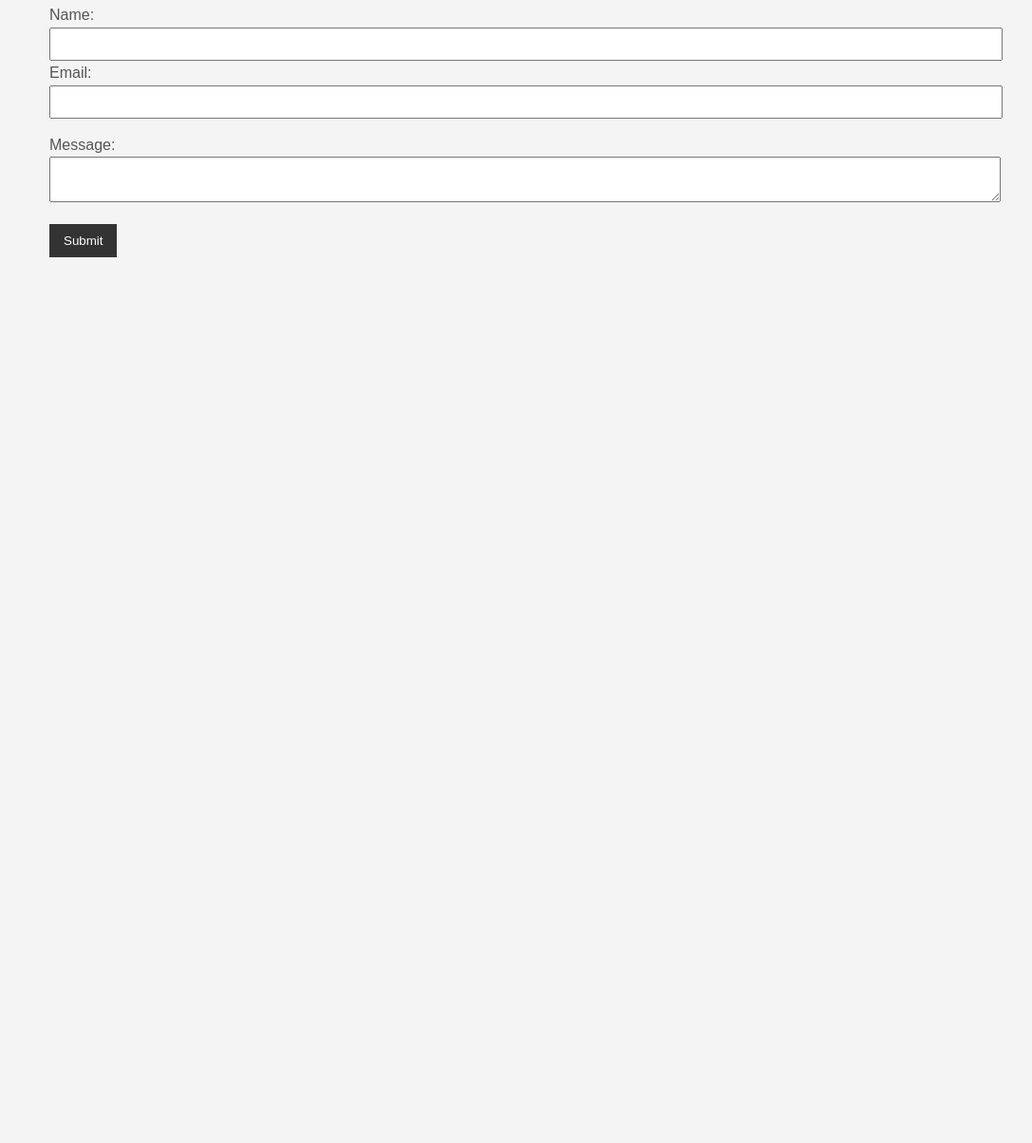
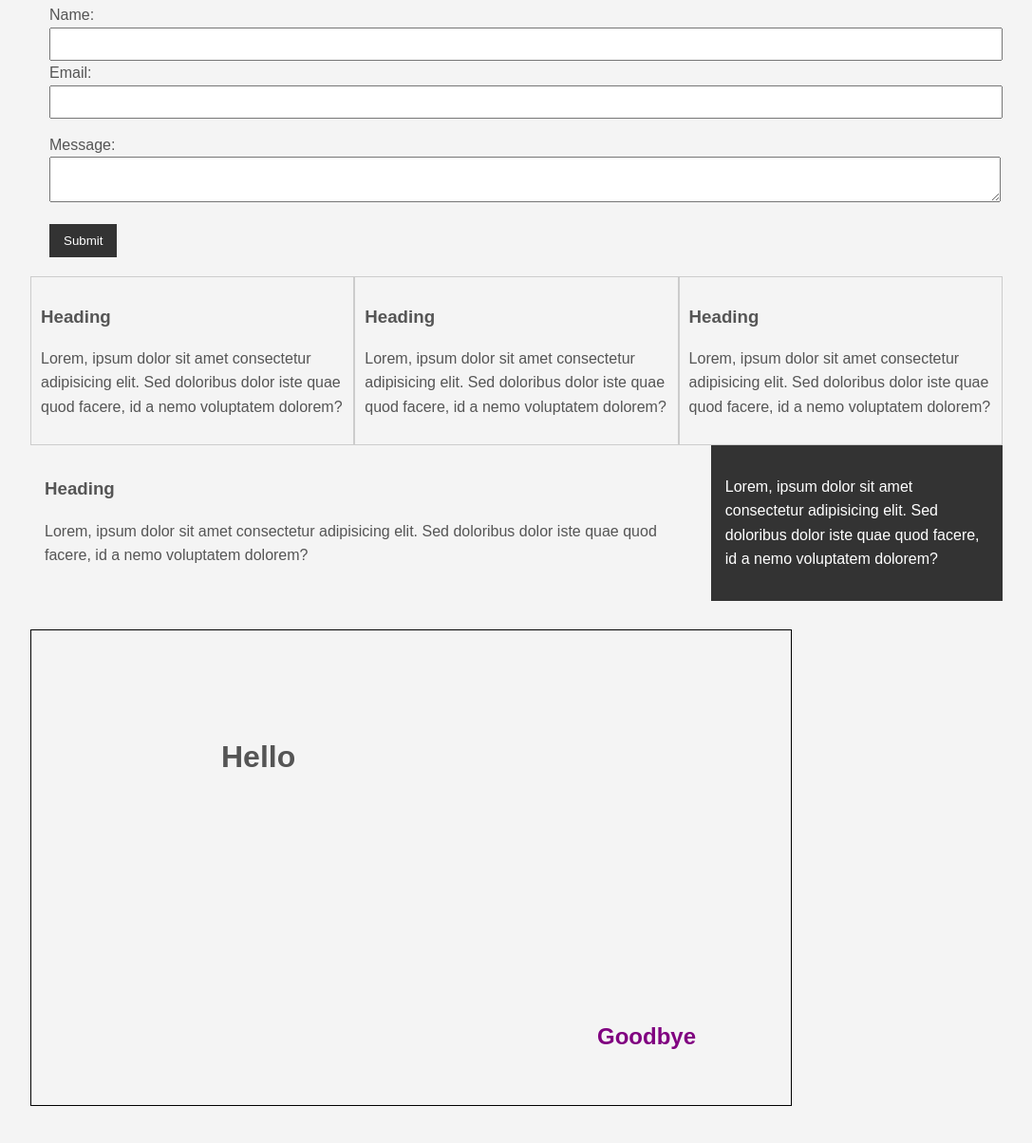
Before and after one commit to jpj90/CSS_Intro_Crash_Course, a plain HTML site: page CSS_cheatsheets/index.html in a window 1280 px wide. Shown: the part 1072-2276 px from the top of the page at 95% size, without its empty margins (96-1183 px from the left). Before the commit the page ends 1863 px from the top, so only its background shows below. Drawn offline with Linux system fonts and the light colour scheme.

Commit message:
more positioning, target id's, box-sizing

```diff
--- a/CSS_cheatsheets/css/style.css
+++ b/CSS_cheatsheets/css/style.css
@@ -24,6 +24,11 @@ body {
     /* using 'em' as a unit versus pixels, makes the site more suited to responsive websites */
     margin: 0;
     /* for now, remember that margin: 0 removes spaces around your element */
+}
+
+.clr {
+    /* this will clear any floats above the element with this class, otherwise your mark-up will go weird */
+    clear:both;
 }
 
 a {
@@ -183,3 +188,74 @@ a:visited {
     /* using a percentage on width means 'an x% of its parent container' */
     width: 100%;
 }
+
+.block {
+    float: left;
+    width: 33.33%;
+    /* the two lines below will push it off a single row */
+    border: 1px solid #ccc;
+    padding: 10px;
+    /* the line below fixes the stuff from above, by taking border and padding into
+       account when distributing the 'width' property */
+    box-sizing: border-box;
+    /* the stuff above is done quite nicely by Flexbox, check out that video also
+       TraversyMedia in the same HTML playlist */
+}
+
+/* this next notation selects an Id (note2self: now Jquery makes so much more sense!) */
+#main-block {
+    float: left;
+    width: 70%;
+    padding: 15px;
+    box-sizing: border-box;
+}
+
+#sidebar {
+    float: right;
+    width: 30%;
+    background-color: #333;
+    color: #fff;
+    padding: 15px;
+    box-sizing: border-box;
+}
+
+/* POSITIONING:
+
+   * static: this is the default positioning, following the order of declaration in the
+     template.
+   * relative: this means relative to its natural position, so that sets stuff like top,
+     left, right, bottom.
+   * absolute: this means you can position wherever you want WITHIN A RELATIVE ELEMENT!
+   * fixed: this means fixed in relation to the viewport (visible area of the webpage).
+   * intial: this will set the element to its default value.
+   * inherit: it will inherit the position of its parent element.
+*/
+
+.positioning-box {
+    width: 800px;
+    height: 500px;
+    border: 1px solid #000;
+    margin-top: 30px;
+    /* the line below will fix the 'position' issue below that flows from using
+       position: absolute; there without a position: relative; here */
+    position: relative;
+}
+
+.positioning-box h1 {
+    position: absolute;
+    top: 100px;
+    /* if you leave it as is, without a 'relative' parent, it will position itself
+       relative to THE ENTIRE HTML DOCUMENT => BAD! */
+    left: 200px;
+}
+
+.positioning-box h2 {
+    position: absolute;
+    bottom: 40px;
+    right: 100px;
+}
+
+.fix-me {
+    position: fixed;
+    top: 400px;
+}
--- a/CSS_cheatsheets/index.html
+++ b/CSS_cheatsheets/index.html
@@ -51,9 +51,47 @@
                 </div>
                 <input class="button" type="submit">
             </form>
-            <div style="margin-top: 500px">
-                <!-- just to push the form above up a little bit -->
+            <div class="block">
+                <h3>Heading</h3>
+                <p>Lorem, ipsum dolor sit amet consectetur adipisicing elit. Sed doloribus dolor iste quae quod facere, id a nemo voluptatem dolorem?</p>
+            </div>
+            <div class="block">
+                <h3>Heading</h3>
+                <p>Lorem, ipsum dolor sit amet consectetur adipisicing elit. Sed doloribus dolor iste quae quod facere, id a nemo voluptatem dolorem?</p>
+            </div>
+            <div class="block">
+                <h3>Heading</h3>
+                <p>Lorem, ipsum dolor sit amet consectetur adipisicing elit. Sed doloribus dolor iste quae quod facere, id a nemo voluptatem dolorem?</p>
+            </div>
+
+            <div class="clr">
+                <!-- important to have this <div>, check the style.css comment in the class -->
+            </div>
+
+            <div id="main-block">
+                <h3>Heading</h3>
+                <p>Lorem, ipsum dolor sit amet consectetur adipisicing elit. Sed doloribus dolor iste quae quod facere, id a nemo voluptatem dolorem?</p>
+            </div>
+            <div id="sidebar">
+                <p>Lorem, ipsum dolor sit amet consectetur adipisicing elit. Sed doloribus dolor iste quae quod facere, id a nemo voluptatem dolorem?</p>
+            </div>
+
+
+            <div class="clr">
+                <!-- again, important to clear any floats from above -->
+            </div>
+
+            <div class="positioning-box">
+                <h1>Hello</h1>
+                <h2>Goodbye</h2>
             </div>
         </div> <!-- this is where the container ends -->
+
+        <!-- when assigning a class, such as here, separate different classes with a space to assign multiple -->
+        <a href="#" class="fix-me button">Hello</a>
+
+        <div style="margin-top: 500px">
+                <!-- just to push the form above up a little bit -->
+        </div>
     </body>
 </html>
```
Also changed, not shown: README.txt.
